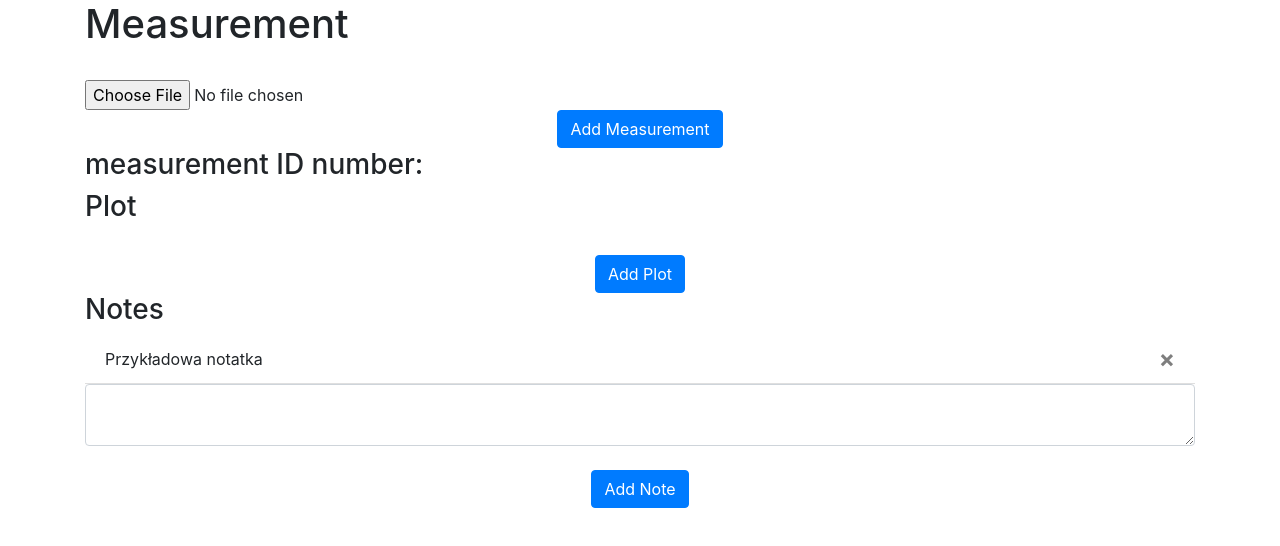
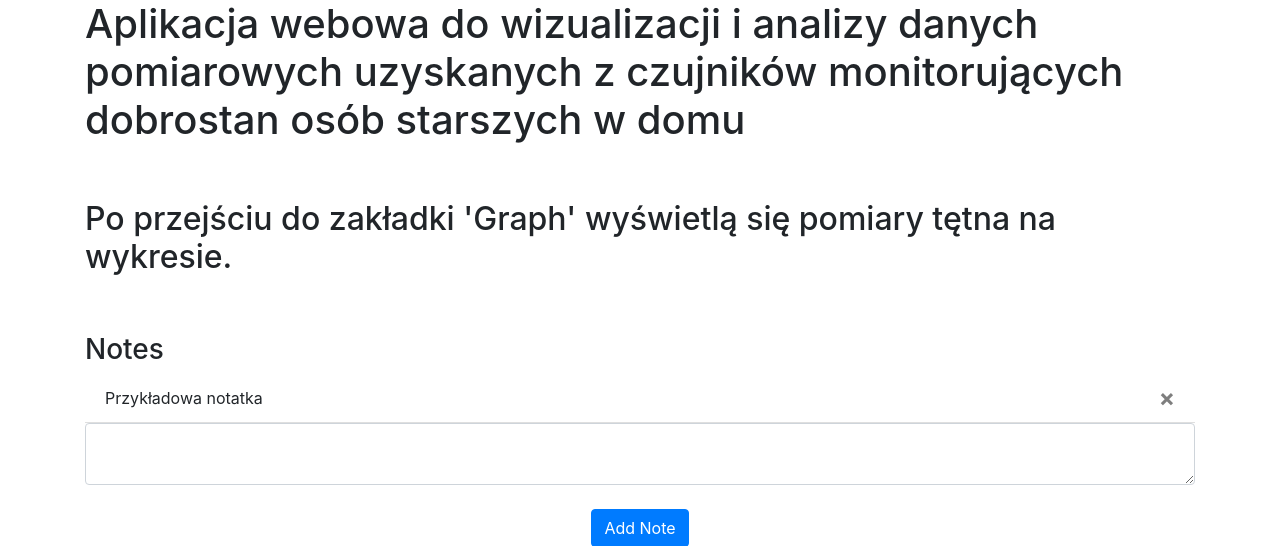
Before and after one commit to AleksandraMech/data_monitoring, a Flask app: page / in a window 1280 px wide. Shown: the part 56-602 px from the top of the page. Run offline with Flask 3, Linux system fonts and the light colour scheme; a user stored in the database is signed in; some libraries are stand-ins or nearby versions.

Commit message:
poprawa wyglądu strony

```diff
--- a/website/templates/home.html
+++ b/website/templates/home.html
@@ -1,7 +1,17 @@
 {% extends "base.html" %} {% block title %}Home{% endblock %} {% block content
     %}
-    <h1>Measurement</h1>
-    <ul class="list-group list-group-flush" id="measurement">
+  <!--   <h1>Measurement</h1>   -->
+     <h1>Aplikacja webowa do wizualizacji i analizy danych pomiarowych uzyskanych z czujników monitorujących dobrostan osób starszych w domu  </h1>
+     <br />
+     <br />
+     <h2>Po przejściu do zakładki 'Graph' wyświetlą się pomiary tętna na wykresie. </h2>
+     <br />
+     <br />
+
+     <!-- Ten tekst
+zostanie zignorowany
+przez przeglądarkę
+     <ul class="list-group list-group-flush" id="measurement">
       {% for measurement in user.measurements %}
       <li class="list-group-item">
         {{ measurement.data }}
@@ -25,6 +35,7 @@
     <h3>measurement ID number: </h3>
 
     <h3>Plot</h3>
+
     <ul class="list-group list-group-flush" id="plots">
     </ul>
     <form method="POST">
@@ -32,7 +43,8 @@
       <div align="center">
         <button type="submit" class="btn btn-primary">Add Plot</button>
       </div>
-    </form>
+    </form> -->
+
 
     <h3>Notes</h3>
     <ul class="list-group list-group-flush" id="notes">
```
